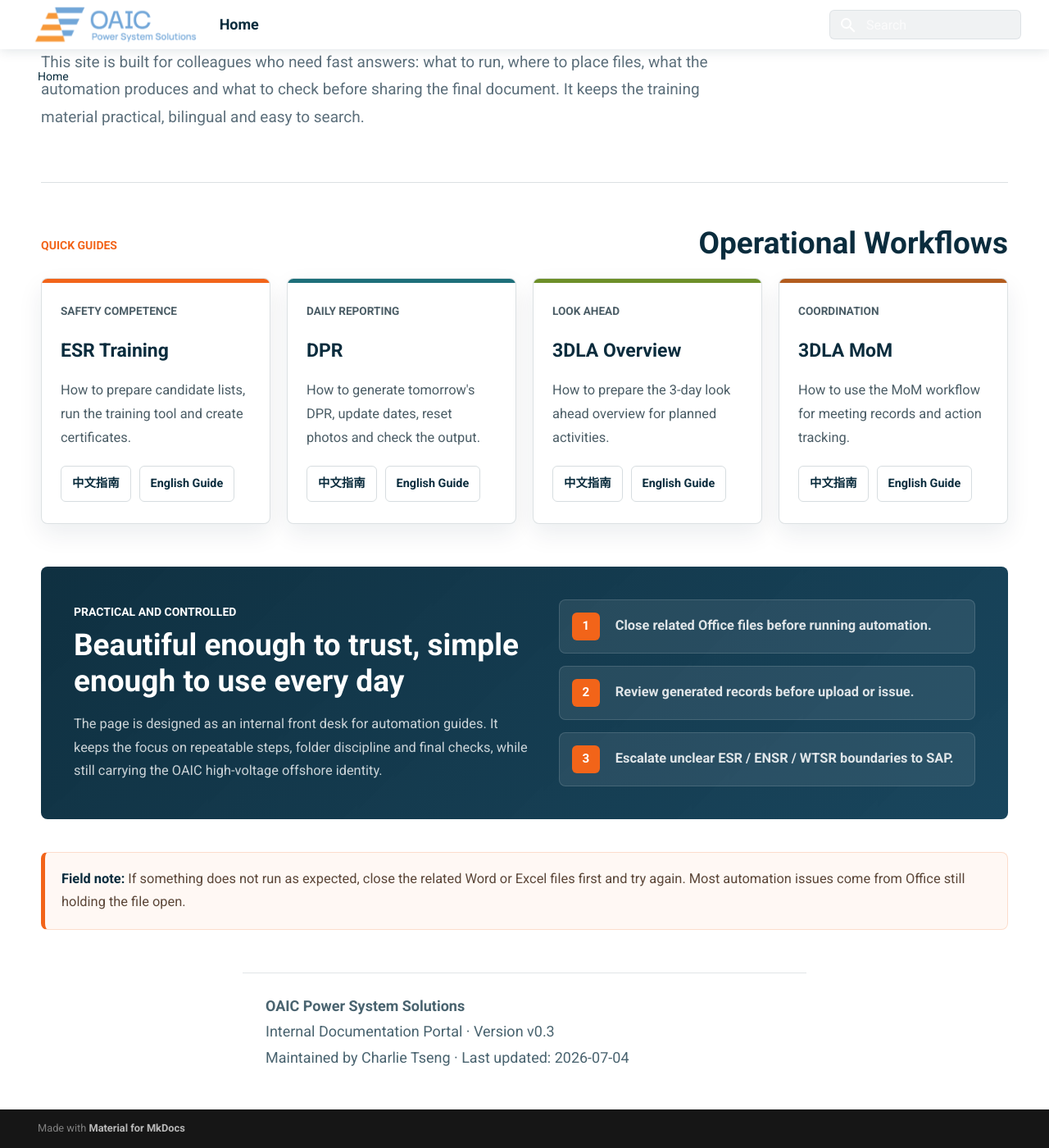
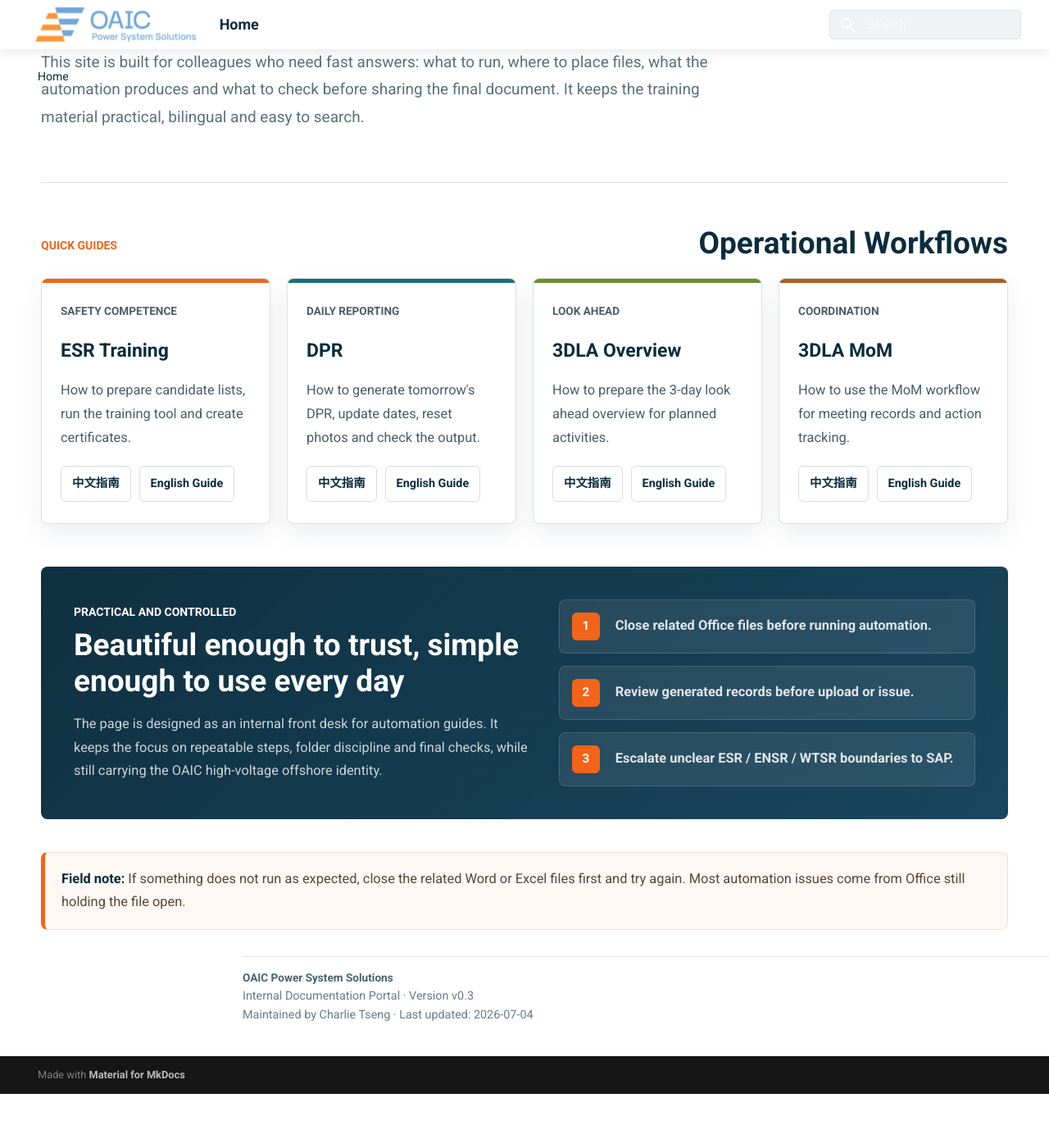
Before and after one commit to fanhow-source/tpc2-esr-training-hub, an MkDocs documentation site: the page built from docs/index.md, in a window 1280 px wide and 1400 px high, scrolled down 882 px. Shown: the whole window at 82% size. Built offline with MkDocs 1.6.1 and Material for MkDocs 9.7.7, drawn with Linux system fonts in a browser that asks for light colours; after the commit the page ends 2216 px from its top, so only the background shows below that.

Commit message:
Refine footer style

```diff
--- a/docs/stylesheets/extra.css
+++ b/docs/stylesheets/extra.css
@@ -610,9 +610,18 @@ body {
 }
 
 .oaic-footer {
-  margin-top: 2.6rem;
-  padding: 1.2rem 1.4rem;
+  box-sizing: border-box;
+  width: min(1180px, calc(100vw - 2rem));
+  margin: 1.6rem auto 1.2rem;
+  padding: 0.75rem 0;
   border-top: 1px solid rgba(8, 47, 63, 0.12);
+  color: #6a7d86;
+  font-size: 0.72rem;
+  line-height: 1.55;
+  text-align: left;
+}
+
+.oaic-footer strong {
   color: #49636f;
-  font-size: 0.9rem;
+  font-size: 0.68rem;
 }
```
